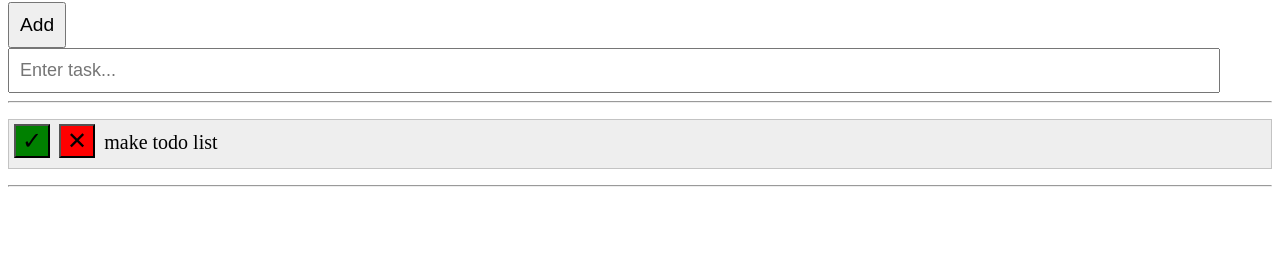
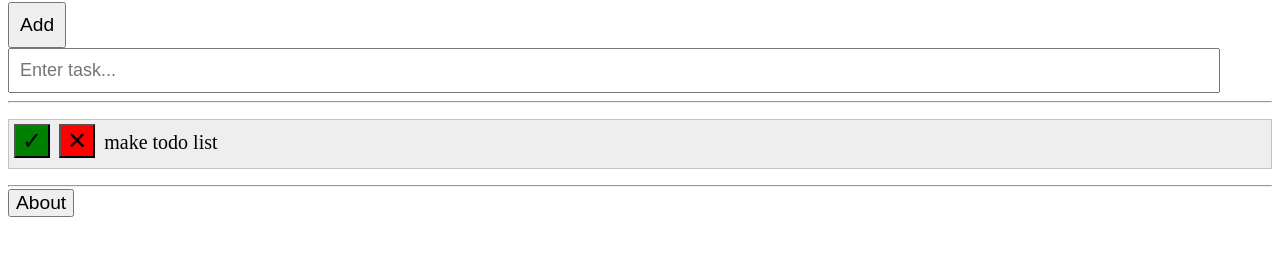
Before and after one commit to dvckbass/todo-list, a plain HTML site: page index.html in a window 1280 px wide. Shown: the part 72-328 px from the top of the page. Drawn offline with Linux system fonts and the light colour scheme.

Commit message:
add about button

```diff
--- a/index.html
+++ b/index.html
@@ -27,6 +27,7 @@
 <hr>
 <!-- STEPs 8 and 9 below here  -->
 <div id="divAbout"></div>
+<input type="button" value="About" onclick="doAbout()"/>
 
 
  <!-- STEP 13 below here  -->
```
